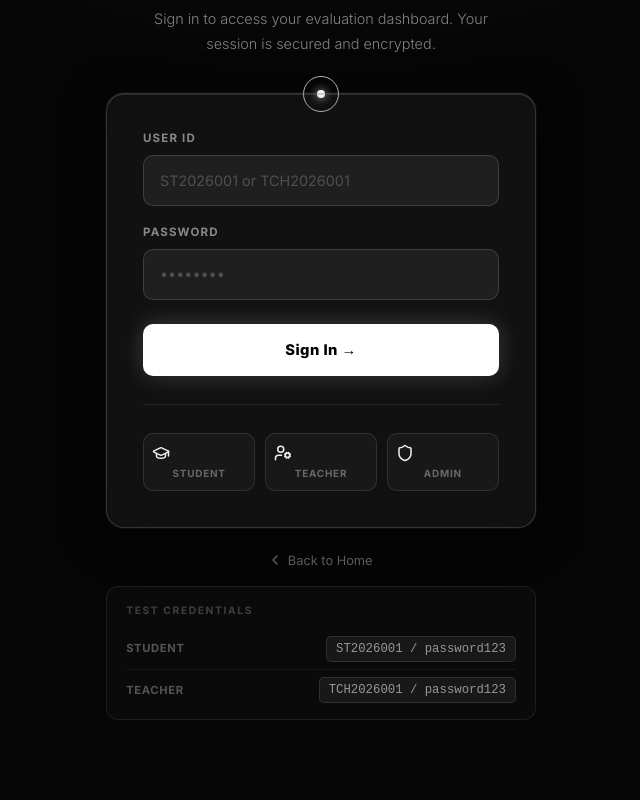
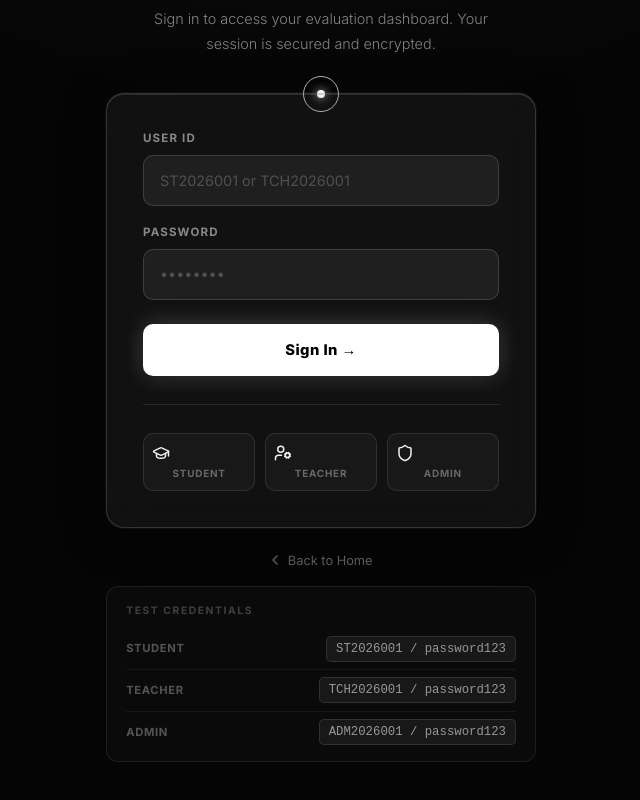
Before and after one commit to Srinidhi444/BlockChain-Based-Evaluation-Platform, a Next.js app: page /login in a window 1280 px wide. Shown: the part 306-1106 px from the top of the page, without its empty margins (319-959 px from the left). Before the commit the page ends 1074 px from the top, so only its background shows below. Built offline with nearby package versions, Linux system fonts and the light colour scheme.

Commit message:
adding admin test credentials

```diff
--- a/app/(auth)/login/page.tsx
+++ b/app/(auth)/login/page.tsx
@@ -566,6 +566,7 @@ export default function LoginPage() {
                         {[
                             { role: 'Student', val: 'ST2026001 / password123' },
                             { role: 'Teacher', val: 'TCH2026001 / password123' },
+                            { role: 'Admin', val: 'ADM2026001 / password123' },
                         ].map(c => (
                             <div key={c.role} className="creds-row">
                                 <span className="creds-role">{c.role}</span>
```
